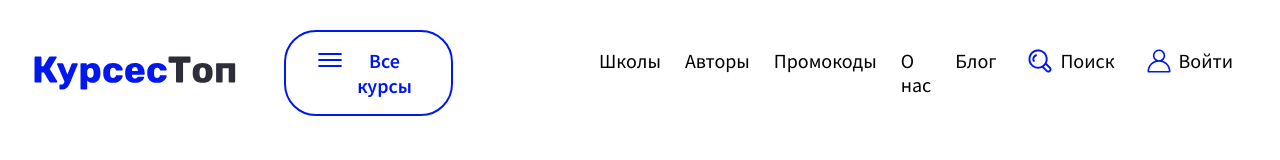
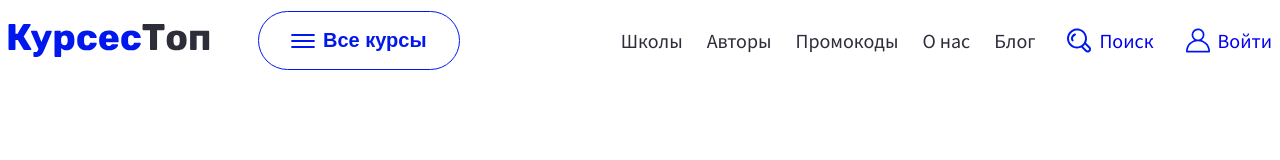
Before and after one commit to PetrTutikov/teach, a website: page index.html in a window 1280 px wide. Drawn offline with Linux system fonts and the light colour scheme.

Commit message:
teach верска на флексах https://www.figma.com/file/IYzgmijCEgAMAyFCZGMhyc/CSS-Flexbox---%D0%BC%D0%B0%D0%BA%D0%B5%D1%82%D1%8B?node-id=1%3A22&mode=dev
переписал как препод

```diff
--- a/index.html
+++ b/index.html
@@ -12,37 +12,31 @@
     <link href="https://fonts.googleapis.com/css2?family=Source+Sans+Pro:wght@400;600&display=swap" rel="stylesheet">
 </head>
 <body>
-<div class="header">
-    <div class="Frame769">
-        <div class="Frame767">
-            <img src="/icons/logo.svg">
-            <button class="Frame14">
-                <div class="Frame735">
-                    <img src="/icons/menu.svg" width="24" height="24">
-                    Все курсы
-                </div>
-            </button>
-        </div>
-        <div class="Frame768">
-            <div class="Frame2">
-                <div>Школы</div>
-                <div>Авторы</div>
-                <div>Промокоды</div>
-                <div>О нас</div>
-                <div>Блог</div>
-            </div>
-            <div class="Frame4">
-                <img src="/icons/search.svg" width="24" height="24">
-                <div>Поиск</div>
-            </div>
-            <div class="Frame690">
-                <div class="Frame4">
-                    <img src="/icons/user.svg" width="24" height="24">
-                    <div>Войти</div>
-                </div>
-            </div>
-        </div>
+<nav class="header">
+    <div class="header__logo">
+        <img src="./icons/logo.svg" alt="logo">
+        <button class="header_button">
+            <img src="./icons/menu.svg" alt="icon_menu">
+            <span>Все курсы</span>
+        </button>
     </div>
-</div>
+    <div class="header__menu">
+        <ul>
+            <li><a href="#">Школы</a></li>
+            <li><a href="#">Авторы</a></li>
+            <li><a href="#">Промокоды</a></li>
+            <li><a href="#">О нас</a></li>
+            <li><a href="#">Блог</a></li>
+        </ul>
+        <a href="#">
+            <img src="/icons/search.svg" alt="icon_search">
+            <span>Поиск</span>
+        </a>
+        <a href="#">
+            <img src="/icons/user.svg" alt="icon_user">
+            <span>Войти</span>
+        </a>
+    </div>
+</nav>
 </body>
 </html>
--- a/style.css
+++ b/style.css
@@ -9,74 +9,67 @@
 
 body {
     font-family: 'Source Sans Pro', sans-serif;
+    color: var(--mainFont);
 }
 
 .header {
-    display: inline-flex;
-    padding: 22px 39px 21px 26px;
+    max-width: 1440px;
+    display: flex;
+    margin: 0 auto;
+    justify-content: space-between;
     align-items: center;
+
 }
 
-.Frame769 {
+.header__logo {
+    display: flex;
+    gap: 0 48px;
+}
+
+.header_button {
     display: flex;
     align-items: center;
-    gap: 146px;
+    gap: 0 8px;
+    background: none;
+    color: var(--primary);
+    border: 1px solid var(--primary);
+    font-size: 20px;
+    font-weight: 600;
+    line-height: 25px;
+    padding: 16px 32px;
+    border-radius: 32px;
 }
 
-.Frame767 {
+.header__menu {
     display: flex;
     align-items: center;
-    gap: 48px;
-}
-
-.Frame768 {
-    display: flex;
-    align-items: flex-start;
     gap: 32px;
-    font-family: "Source Sans Pro", serif;
     font-size: 20px;
     font-style: normal;
     font-weight: 400;
-    line-height: 120%;
 }
 
-.Frame14 {
+.header__menu ul {
+    list-style: none;
     display: flex;
-    padding: 16px 32px;
-    align-items: flex-start;
-    border-radius: 32px;
-    border: 2px solid var(--Blue, #0018ED);
-    background-color: white;
+    align-items: center;
+    gap: 24px;
 
 }
 
-.Frame735 {
-    display: flex;
-    align-items: flex-start;
-    gap: 8px;
-    color: var(--Blue, #0018ED);
-    font-family: "Source Sans Pro", serif;
-    font-size: 20px;
-    font-style: normal;
-    font-weight: 600;
-    line-height: normal;
+.header__menu ul > li {
+    list-style: none;
+
 }
 
-.Frame2 {
-    display: flex;
-    align-items: flex-start;
-    gap: 24px;
+.header__menu ul > li > a {
+    text-decoration: none;
+    color: var(--mainFont);
 }
 
-.Frame4 {
+.header__menu > a {
     display: flex;
-    justify-content: center;
+    gap: 8px;
+    text-decoration: none;
     align-items: center;
-    gap: 8px;
 }
-
-.Frame690 {
-    display: flex;
-    align-items: flex-start;
-    gap: 24px;
-}
```
